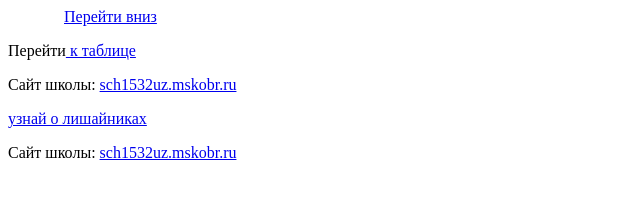
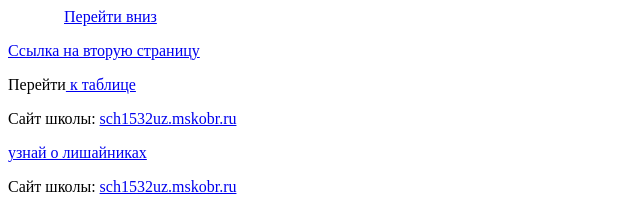
Before and after one commit to brawledit/site, a plain HTML site: page index.html in a window 1280 px wide. Shown: the top 214 px of the page, without its empty margins (0-640 px from the left). Drawn offline with Linux system fonts and the light colour scheme.

Commit message:
Update index.html
да да ты

```diff
--- a/index.html
+++ b/index.html
@@ -6,6 +6,7 @@
   <body>
     <a href ="#bottom">Перейти вниз</a>
     <a href = "#top"></a>
+      <p><a href = "2.html">Ссылка на вторую страницу</a><p>
     <p>Перейти<a href = "#table"> к таблице</a></p>
     <p>Сайт школы: <a href = "httpa://sch1532uz.mskobr.ru/">sch1532uz.mskobr.ru</a></p>
     <a href = "https://ru.wikipedia.org/wiki/%D0%9B%D0%B8%D1%88%D0%B0%D0%B9%D0%BD%D0%B8%D0%BA%D0%B8"> узнай о лишайниках </a>
```
